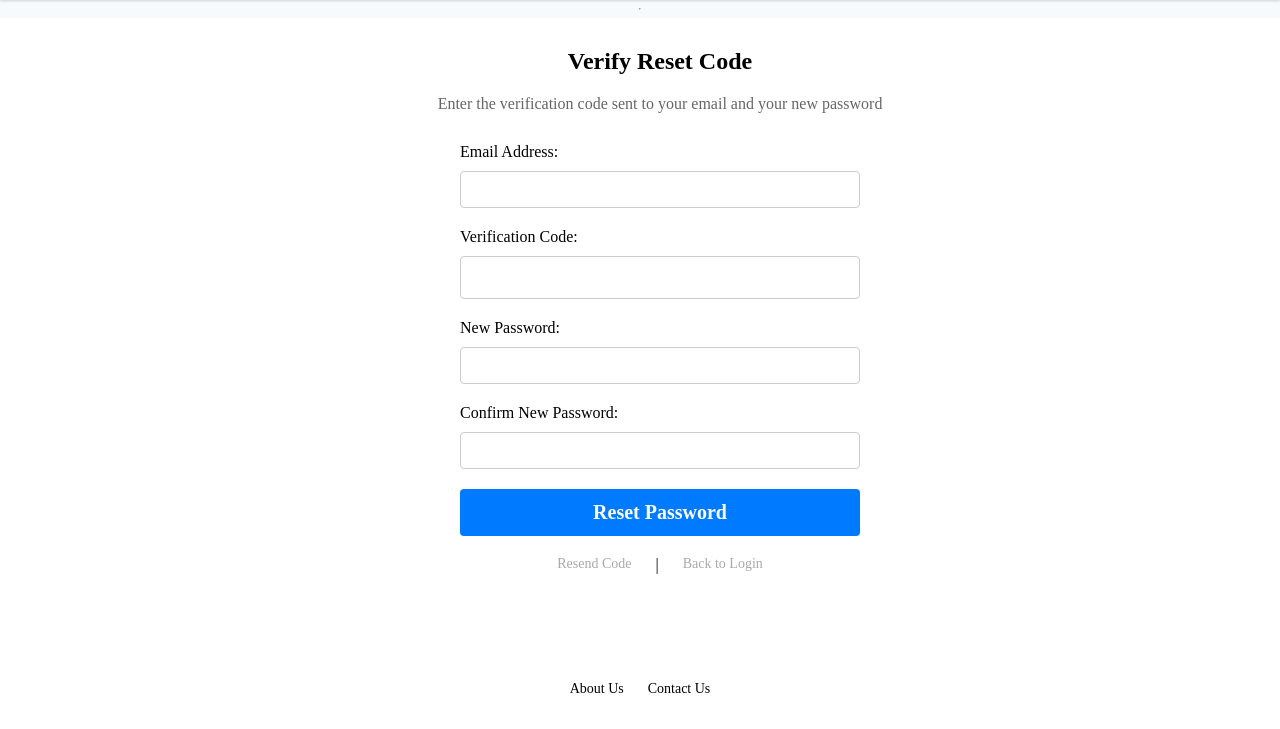
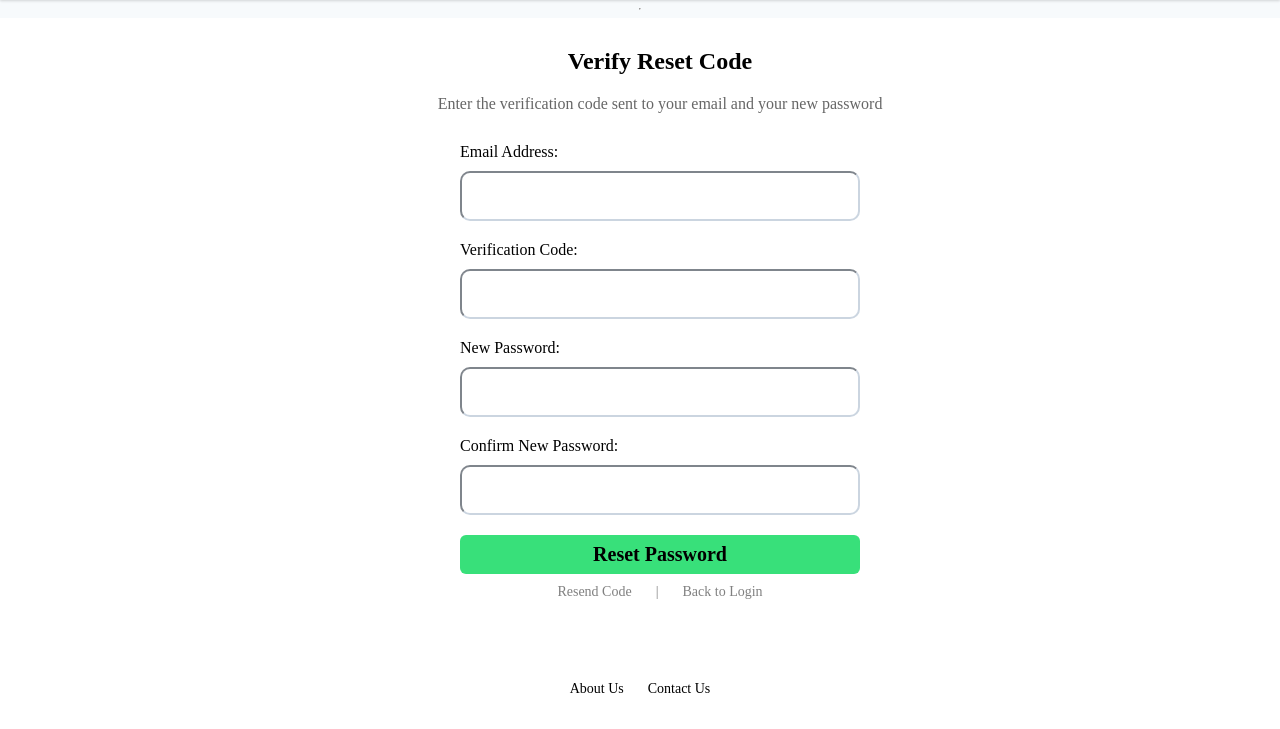
Before and after one commit to JuliBeli/G9_EcoTech, a Django app: page /verify-reset-code/ in a window 1280 px wide. Shown: the part 71-800 px from the top of the page. Run offline with Django 4.2, Linux system fonts and the light colour scheme.

Commit message:
change the styles for reset password pages, small modification on colors

```diff
--- a/post_app/views.py
+++ b/post_app/views.py
@@ -80,9 +80,6 @@ def about(request):
 def contact(request):
     return render(request, 'contact.html')
 
-#reset password page
-def reset(request):
-    return render(request, 'reset.html')
 
 # main page after login
 @never_cache
@@ -96,7 +93,7 @@ def main(request):
     # return render(request, 'index.html')
 
 # create new post page
-# @login_required
+@login_required
 def create_post(request):
     if request.method == 'POST':
         form = PostForm(request.POST, request.FILES)
@@ -110,11 +107,13 @@ def create_post(request):
     return render(request, 'create_post.html', {'form': form})
 
 # Display all posts created by user
+@login_required
 def blog(request):
     posts = PostRaw.objects.filter(post_type=2).order_by('-created_at')
     return render(request, 'blog.html', {'posts': posts})
 
 # Display all posts created by admin
+@login_required
 def articles(request):
     posts = PostRaw.objects.filter(post_type=1).order_by('-created_at')
     return render(request, 'articles.html', {'posts': posts})
--- a/templates/registration/login.html
+++ b/templates/registration/login.html
@@ -27,7 +27,7 @@
 {#      </div>#}
     </form>
       <div class="footer-links">
-        <a href="/send-reset-code" style="color: darkgrey">Forgot password?</a>
+        <a href="/send-reset-code" style="color: grey; margin-top: 10px;">Forgot password?</a>
     </div>
   </div>
 {% endblock %}
--- a/templates/registration/register.html
+++ b/templates/registration/register.html
@@ -36,7 +36,7 @@
         <button type="submit" class="button button-primary" style="text-align:center; width: 400px">Sign up</button>
       </div>
     <div class="footer-links">
-        <a href="/login" style="color: darkgrey">Already have an account? Log in</a>
+        <a href="/login" style="color: grey; margin-top: 10px;">Already have an account? Log in</a>
     </div>
 
     </form>
--- a/templates/verify_reset_code.html
+++ b/templates/verify_reset_code.html
@@ -26,7 +26,7 @@
         </div>
         <div style="display: block; text-align: center;">
           <input type="email" id="email" name="email" required
-                 style="width: 100%; padding: 10px; border: 1px solid #ccc; border-radius: 4px; box-sizing: border-box;">
+                 class = large-input>
         </div>
       </div>
 
@@ -36,7 +36,7 @@
         </div>
         <div style="display: block; text-align: center;">
           <input type="text" id="code" name="code" required maxlength="6"
-                 style="width: 100%; padding: 10px; border: 1px solid #ccc; border-radius: 4px; box-sizing: border-box; text-align: center; font-size: 18px; letter-spacing: 2px;">
+                 class = large-input>
         </div>
       </div>
 
@@ -46,7 +46,7 @@
         </div>
         <div style="display: block; text-align: center;">
           <input type="password" id="new_password" name="new_password" required
-                 style="width: 100%; padding: 10px; border: 1px solid #ccc; border-radius: 4px; box-sizing: border-box;">
+                 class = large-input>
         </div>
       </div>
 
@@ -56,19 +56,19 @@
         </div>
         <div style="display: block; text-align: center;">
           <input type="password" id="confirm_password" name="confirm_password" required
-                 style="width: 100%; padding: 10px; border: 1px solid #ccc; border-radius: 4px; box-sizing: border-box;">
+                 class = large-input>
         </div>
       </div>
 
-      <button type="submit" class="button button-primary"
-              style="text-align: center; width: 400px; padding: 12px; background-color: #007bff; color: white; border: none; border-radius: 4px; cursor: pointer;">
+      <button type="submit" class="button button-primary" style="text-align:center;width: 400px ">
         Reset Password
       </button>
     </form>
 
-    <div class="footer-links" style="text-align: center; margin-top: 20px;">
-      <a href="/send-reset-code" style="color: darkgrey">Resend Code</a> |
-      <a href="/login" style="color: darkgrey">Back to Login</a>
+    <div class="footer-links" style="margin-top: 10px;">
+      <a href="/send-reset-code" style="color: grey;">Resend Code</a>
+        <a style="color: grey;">|</a>
+      <a href="/login" style="color: grey;">Back to Login</a>
     </div>
   </div>
 {% endblock %}
```
Also changed, not shown: templates/reset.html (deleted, +0 -10 lines), templates/send_reset_code.html (+4 -5 lines), db.sqlite3.
